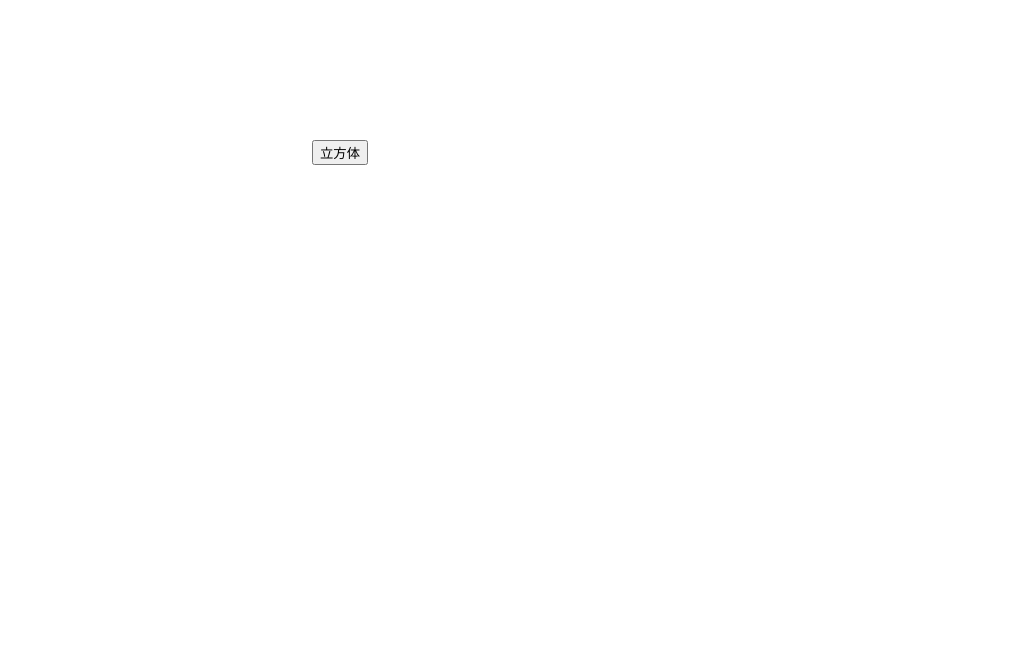
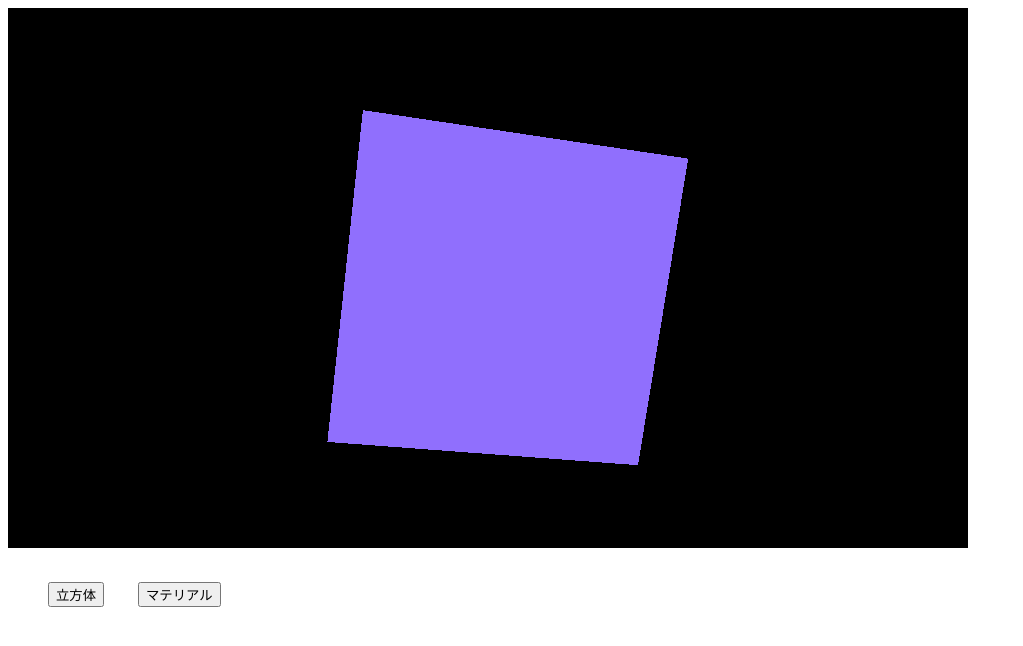
Before and after one commit to hiro881213/threejs-practice, a plain HTML site: page index.html in a window 1280 px wide. Shown: the whole page, without its empty margins (0-1023 px from the left). Drawn offline with nearby package versions, Linux system fonts and the light colour scheme.

Commit message:
処理の調整

```diff
--- a/index.html
+++ b/index.html
@@ -7,8 +7,19 @@
         <script src="./js/index.js"></script>
     </head>
     <body>
-        <!-- ThreeJSの内容を描画する -->
-        <canvas id="myCanvas"></canvas>
-        <button onclick = "init()">立方体</button>
+        <div style = 'width:960px; height:540px;'>
+            <!-- ThreeJSの内容を描画する -->
+            <canvas id="myCanvas"></canvas>
+        </div>
+        <br>
+        <ul>
+            <li style = 'display:inline'>
+                <button onclick = "makeCube()">立方体</button>
+            </li>
+
+            <li style = 'display:inline; margin-left: 30px;'>
+                <button onclick = "init()">マテリアル</button>
+            </li>
+        </ul>
     </body>
 </html>
--- a/js/index.js
+++ b/js/index.js
@@ -1,19 +1,26 @@
+// サイズを指定
+const width = 960;
+const height = 540;
+
+
 /**
- * THREE.JS描画処理
+ * オンロード関数
  */
-const init = () => {
+window.onload = function() {
+    // 立方体実行処理
+    makeCube();
+};
+
+/**
+ * 立方体生成処理
+ */
+const makeCube = () => {
 
     // WebGLを描画するためのレンダラを生成する
     const renderer = new THREE.WebGLRenderer({
-
         // 描画先のidを指定する
         canvas: document.querySelector('#myCanvas')
-
     });
-
-    // サイズを指定
-    const width = 960;
-    const height = 540;
 
     // デバイスの解像度をセットする
     renderer.setPixelRatio(window.devicePixelRatio);
@@ -78,8 +85,3 @@ const init = () => {
     tick();
 
 }
-
-// ページの読み込みを待つ
-// WebGLの処理はページの読み込みが終わってから実行させる
-// loadイベントが完了後initイベントを実行する
-//window.addEventListener('load', init);
```
